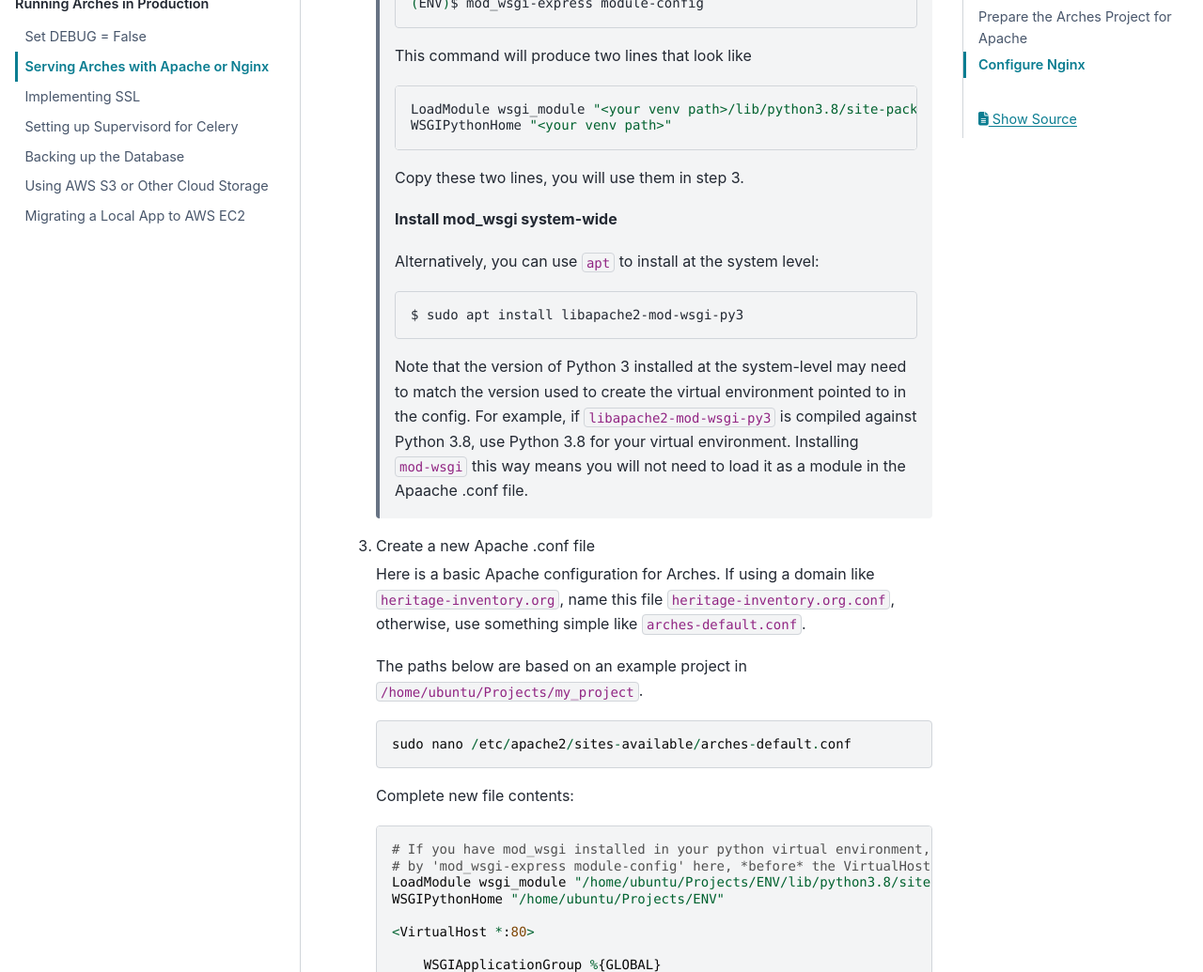
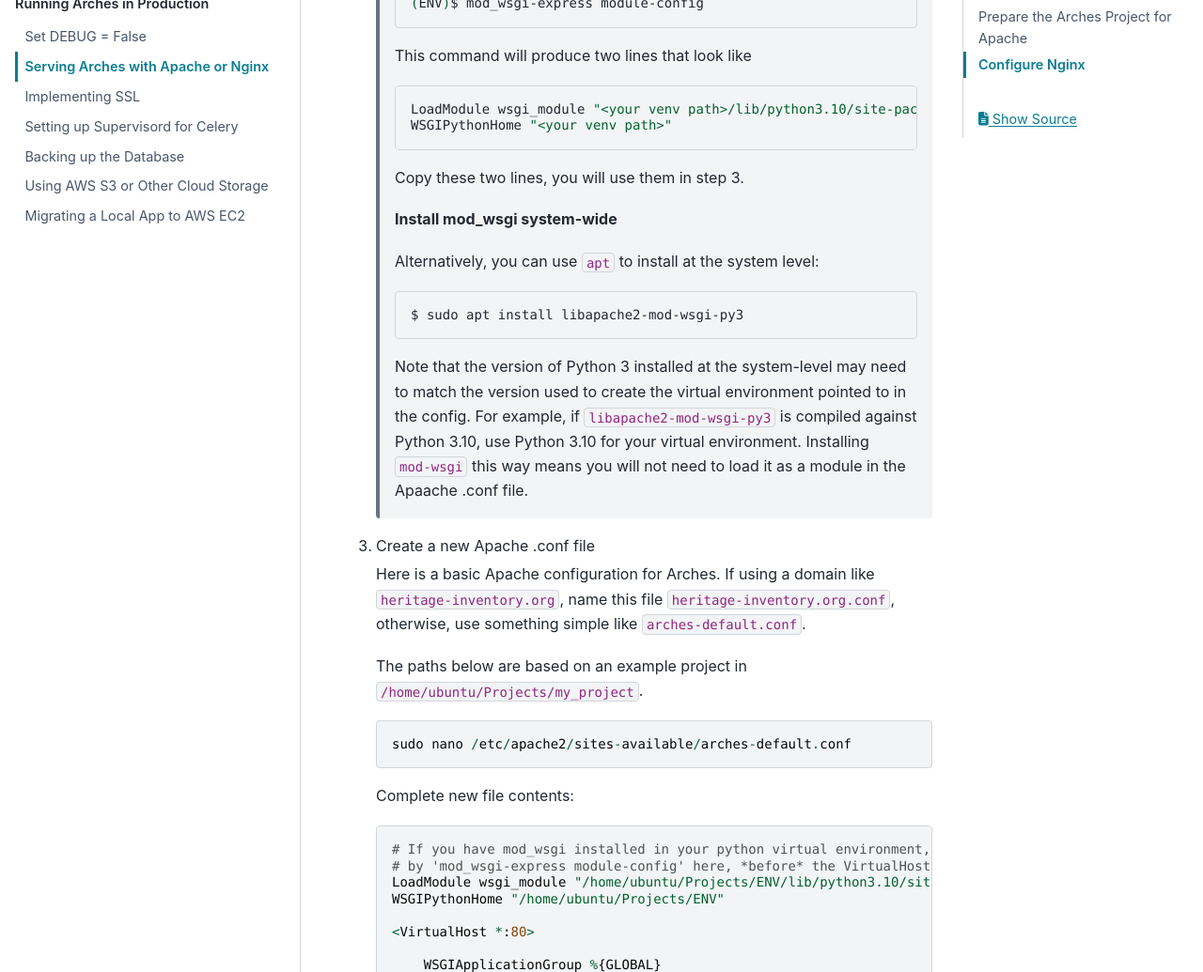
Before and after one commit to archesproject/arches-docs, a Sphinx documentation site: the page built from docs/deployment/serving-arches-with-apache-nginx.rst, in a window 1280 px wide and 1400 px high, scrolled down 1446 px. Shown: the part 152-1187 px from the top of the window at 94% size. Built offline with Sphinx 7.4.7 and the PyData theme 0.15.4, drawn with Linux system fonts in a browser that asks for light colours; some of the changed text lies outside the part shown.

Commit message:
Update docs to suggest at least python 3.10

```diff
--- a/docs/deployment/implementing-ssl.rst
+++ b/docs/deployment/implementing-ssl.rst
@@ -61,7 +61,7 @@
 .. code-block::
 
     ServerName yourDomainName
-    LoadModule wsgi_module "/home/ubuntu/Projects/ENV/lib/python3.8/site-packages/mod_wsgi/server/mod_wsgi-py37.cpython-37m-x86_64-linux-gnu.so"
+    LoadModule wsgi_module "/home/ubuntu/Projects/ENV/lib/python3.10/site-packages/mod_wsgi/server/mod_wsgi-py37.cpython-37m-x86_64-linux-gnu.so"
     WSGIPythonHome "/home/ubuntu/Projects/ENV"
     <VirtualHost *:80>
         ServerName yourDomainName
--- a/docs/deployment/serving-arches-with-apache-nginx.rst
+++ b/docs/deployment/serving-arches-with-apache-nginx.rst
@@ -41,7 +41,7 @@
 
     .. note::
 
-        You may need to install the Python dev package specific to your Python version, e.g. ``python3.8-dev``.
+        You may need to install the Python dev package specific to your Python version, e.g. ``python3.10-dev``.
 
     Now follow one of the following two options:
 
@@ -62,7 +62,7 @@
 
     .. code-block:: bash
 
-        LoadModule wsgi_module "<your venv path>/lib/python3.8/site-packages/mod_wsgi/server/mod_wsgi-py37.cpython-37m-x86_64-linux-gnu.so"
+        LoadModule wsgi_module "<your venv path>/lib/python3.10/site-packages/mod_wsgi/server/mod_wsgi-py37.cpython-37m-x86_64-linux-gnu.so"
         WSGIPythonHome "<your venv path>"
 
     Copy these two lines, you will use them in step 3.
@@ -76,7 +76,7 @@
         $ sudo apt install libapache2-mod-wsgi-py3
 
     Note that the version of Python 3 installed at the system-level may need to match the version used to create the virtual environment pointed to in the config.
-    For example, if ``libapache2-mod-wsgi-py3`` is compiled against Python 3.8, use Python 3.8 for your virtual environment.
+    For example, if ``libapache2-mod-wsgi-py3`` is compiled against Python 3.10, use Python 3.10 for your virtual environment.
     Installing ``mod-wsgi`` this way means you will not need to load it as a module in the Apaache .conf file.
 
 3.  Create a new Apache .conf file
@@ -95,7 +95,7 @@
 
         # If you have mod_wsgi installed in your python virtual environment, paste the text generated
         # by 'mod_wsgi-express module-config' here, *before* the VirtualHost is defined.
-        LoadModule wsgi_module "/home/ubuntu/Projects/ENV/lib/python3.8/site-packages/mod_wsgi/server/mod_wsgi-py37.cpython-37m-x86_64-linux-gnu.so"
+        LoadModule wsgi_module "/home/ubuntu/Projects/ENV/lib/python3.10/site-packages/mod_wsgi/server/mod_wsgi-py37.cpython-37m-x86_64-linux-gnu.so"
         WSGIPythonHome "/home/ubuntu/Projects/ENV"
 
         <VirtualHost *:80>
--- a/docs/developing/getting-started/creating-a-development-environment.rst
+++ b/docs/developing/getting-started/creating-a-development-environment.rst
@@ -6,7 +6,7 @@
 
 **Runtime Content**
 
-+ ``ENV/`` - A Python 3.8+ virtual environment (you can name this whatever you want).
++ ``ENV/`` - A Python 3.10+ virtual environment (you can name this whatever you want).
 
 + ``arches/`` - The local clone of your fork of the `archesproject/arches <https://github.com/archesproject/arches>`_ repo, this part of the code is often referred to as "core Arches."
 
@@ -28,7 +28,7 @@
 
         You may also be planning to use externally hosted components, like a remote Postgres/PostGIS or Elasticsearch installation. In that case make sure you have the connection information handy, you will need it in a later step.
 
-#. :ref:`Create a new Python 3.8+ virtual environment <Create a Virtual Environment>`.
+#. :ref:`Create a new Python 3.10+ virtual environment <Create a Virtual Environment>`.
 
 #. Clone the core Arches repo
 
--- a/docs/installing/requirements-and-dependencies.rst
+++ b/docs/installing/requirements-and-dependencies.rst
@@ -22,8 +22,8 @@
 
 Arches requires the following software packages to be installed and available. Ubuntu Linux users see below for an installation script.
 
-:Python >= 3.8: - Installation: https://www.python.org/downloads/
-    - Python 3.8 and later comes with pip
+:Python >= 3.10: - Installation: https://www.python.org/downloads/
+    - Python 3.10 and later comes with pip
     - **Windows** You must choose 32-bit or 64-bit Python based on your system architecture.
     - **macOS** This guide works well if you wish to install via `brew`: https://docs.python-guide.org/starting/install3/osx/
 :Git >= 2.0: - Installation: https://git-scm.com/downloads
```
Also changed, not shown: docs/installing/installation.rst (+4 -4 lines).
